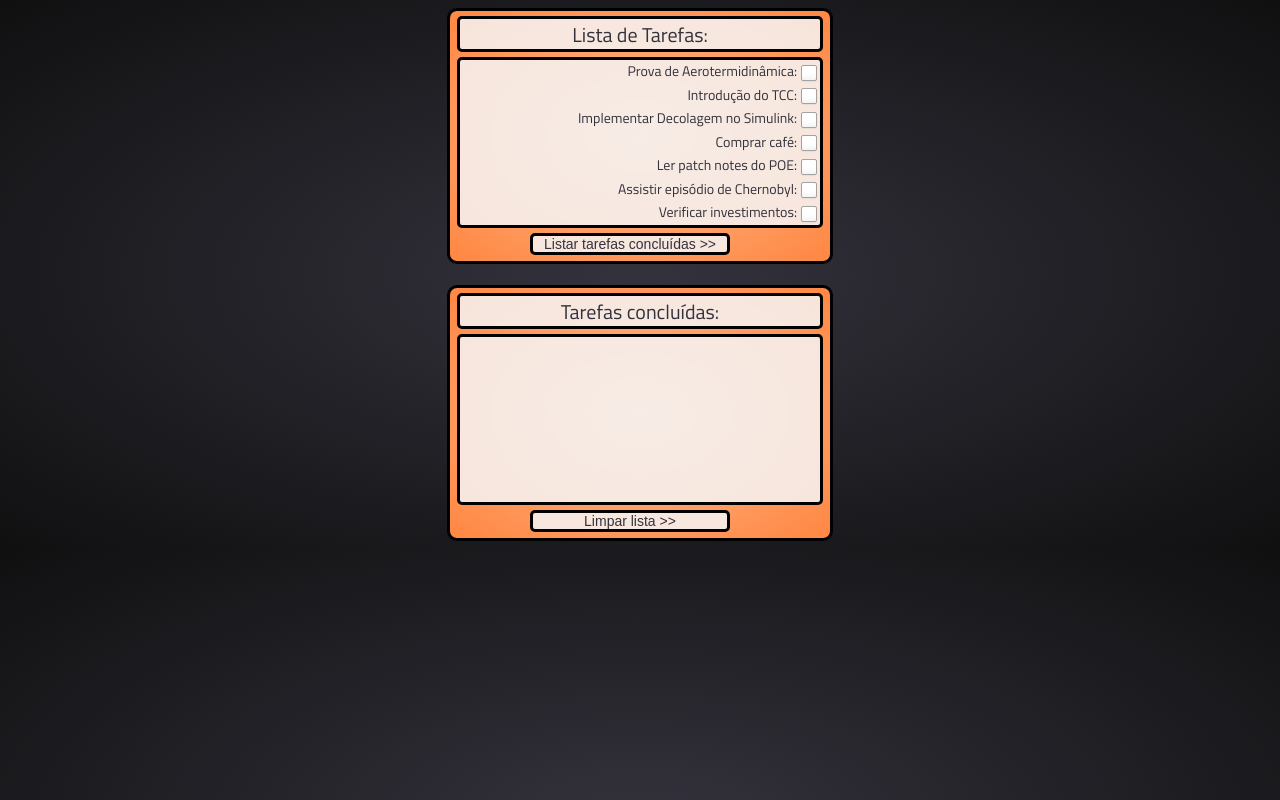
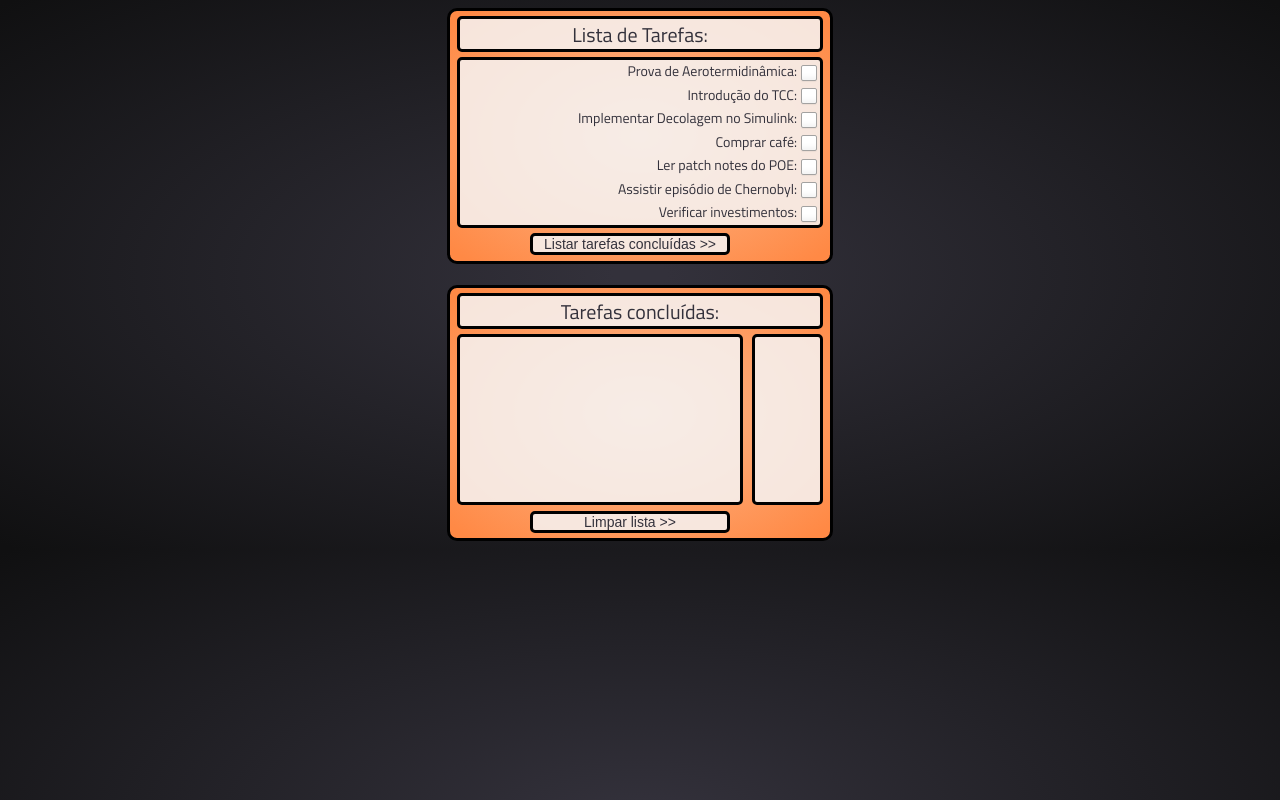
Before and after one commit to felipegreboge/desafio_01_felipe, a plain HTML site: page desafio_01_front.html in a window 1280 px wide. Drawn offline with Linux system fonts and the light colour scheme.

Commit message:
antes de fuder tudo

```diff
--- a/desafio_01_front.css
+++ b/desafio_01_front.css
@@ -49,6 +49,40 @@ body{
     background:#f6f5f5da;
 }
 
+.blocodetarefasl{
+    position: absolute;
+    border: 3px solid rgb(0, 0, 0);
+    font-size: 14px;
+    text-align: right;
+    top: 10px;
+    right:40px;
+    color: #33313b;
+    position: relative;
+    margin: auto;
+    width: 280px;
+    height: 165px;
+    border-radius:5px;
+    background:#f6f5f5da;
+    text-align: center;
+    align-content: center;
+}
+
+.blocodetarefasr{
+    position: absolute;
+    border: 3px solid rgb(0, 0, 0);
+    font-size: 14px;
+    text-align: right;
+    top: -161px;
+    right: -147.5px;
+    color: #33313b;
+    position: relative;
+    margin: auto;
+    width: 65px;
+    height: 165px;
+    border-radius:5px;
+    background:#f6f5f5da;
+}
+
 .botaoenviotarefa{
     position: absolute;
     right: 25%;
@@ -72,9 +106,9 @@ body{
 }
 
 .botaolimpartarefa{
-    position: absolute;
-    right: 25%;
-    top:105%;
+    position: relative;
+    top: -155px;
+    left: 80px;
     width: 200px;
     text-align: center;
     background-color: #f6f5f5da;
@@ -93,22 +127,12 @@ body{
     box-shadow: 0 0px 0px 0 #33313b, 0 0px 20px 0 #33313b
 }
 
-/* .checkpos{
-    width: 20px;
-    height: 15px;
-    padding: 0;
-    margin:0;
-    vertical-align: middle;
-    position: relative;
-    top: -1px;
-    *overflow: hidden;
-} */
-
 .textotarefasfeitas{
+    vertical-align: top;
     position: relative;
     color: #33313b;
-    text-align: right;
-    right: 0px;
+    text-align: left;
+    right: -5px;
 }
 
 .checkpos{
@@ -151,10 +175,10 @@ body{
 	border: 1px solid #a3a2a1;
 	box-shadow: 0 1px 1px rgba(0,0,0,0.05), inset 0px -15px 5px -12px rgba(0,0,0,0.05);
 	padding: 7px;
-	border-radius: 2px;
+    border-radius: 2px;
     display: inline-block;
     vertical-align: middle;
-	position: relative;
+    position: relative;
 }
 
 .checkpos2:active, .checkpos:checked:active {
@@ -178,3 +202,14 @@ body{
 	left: 2px;
 	color: #0ea700;
 }
+
+.statuscheck{
+    position: relative;
+    color: #33313b;
+    text-align: right;
+    right: 0px;
+    margin-left: 0px;
+    vertical-align: top;
+    position: middle;
+    right: 10px;
+}
--- a/desafio_01_front.html
+++ b/desafio_01_front.html
@@ -56,19 +56,26 @@
 
             </div>
 
-            <div class="blocodetarefas" id="blocodetarefas">
+            <div class="blocodetarefasl" id="blocodetarefasl">
 
                 <div class="textotarefasfeitas" id="textotarefasfeitas">
 
                 </div>
 
+            </div>
+
+            <div class="blocodetarefasr" id="blocodetarefasr">
+
+                <div class="statuscheck" id ="statuscheck">
+
+                </div>
+
+            </div>
+
+            <button class="botaolimpartarefa" type="submit"...
+            id="botaolimpar">Limpar lista >></button>
 
 
-                <button class="botaolimpartarefa" type="submit"...
-                id="botaolimpar">Limpar lista >></button>
-
-
-            </div>
 
         </div>
 
@@ -91,11 +98,16 @@
 
                 var tarefasclear = tarefachecked.filter(function(){return true});
                 let itensfiltradoshtml = '';
+                let itemscheckados = '';
                 var b = ''
                 for(var j = 0; j < tarefasclear.length; j++){
                     itensfiltradoshtml +=
-                    `<div id="textotarefasfeitas">${tarefasclear[j]}:<input class="checkpos2" type="checkbox" id="idcheckboxresp" checked = "checked"></div>`
+                    `<div id="textotarefasfeitas">${tarefasclear[j]}:</div>`
+                    itemscheckados +=
+                    `<div class="statuscheck" id = "statuscheck"> <input class="checkpos2" type="checkbox" id="idcheckboxresp" checked = "checked"></div>`
+
                     document.getElementById("textotarefasfeitas").innerHTML = itensfiltradoshtml
+                    document.getElementById("statuscheck").innerHTML = itemscheckados
                 }
             }
 
@@ -114,10 +126,11 @@
                 e.preventDefault();
 
                 clearlista();
-
                 checkifchecked();
 
                 document.getElementById("textotarefasfeitas").innerHTML = null
+                document.getElementById("statuscheck").innerHTML = null
+
 
             }
         </script>
```
